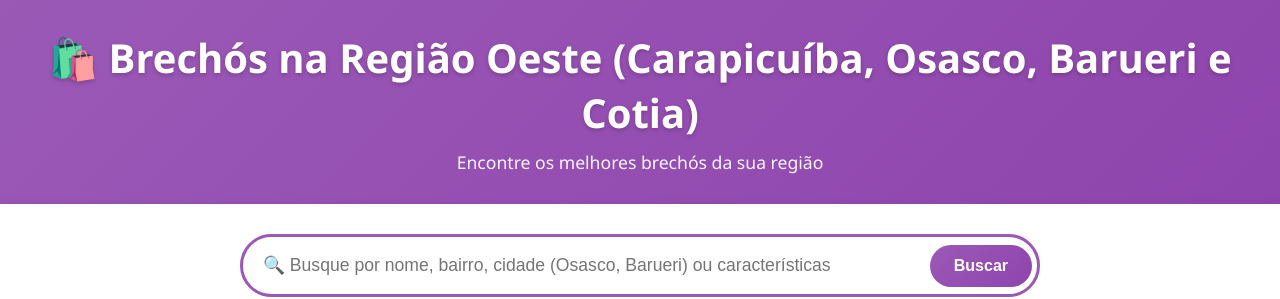
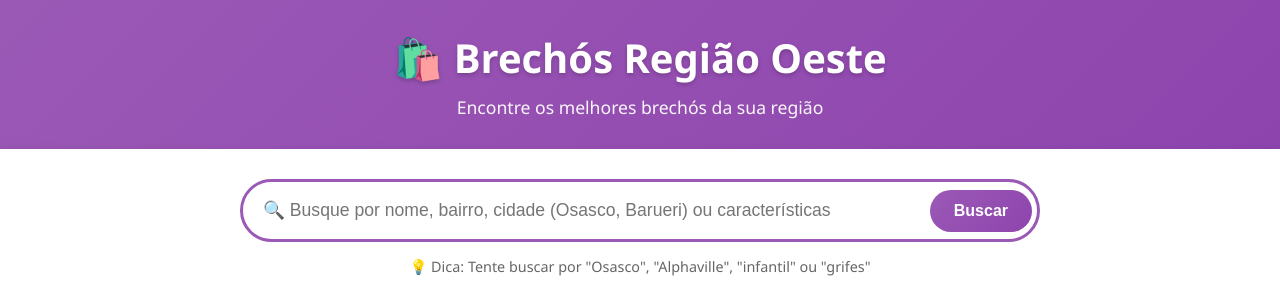
Before and after one commit to sarahagata10-boop/Projeto-Brecho, a plain HTML site: page index.html in a window 1280 px wide. Shown: the top 299 px of the page. Drawn offline with nearby package versions, Linux system fonts and the light colour scheme.

Commit message:
index.html

```diff
--- a/index.html
+++ b/index.html
@@ -349,7 +349,7 @@
 <body>
     <div class="container">
         <div class="header">
-            <h1>🛍️ Brechós na Região Oeste (Carapicuíba, Osasco, Barueri e Cotia)</h1>
+            <h1>🛍️ Brechós Região Oeste </h1>
             <p>Encontre os melhores brechós da sua região</p>
         </div>
 
```
